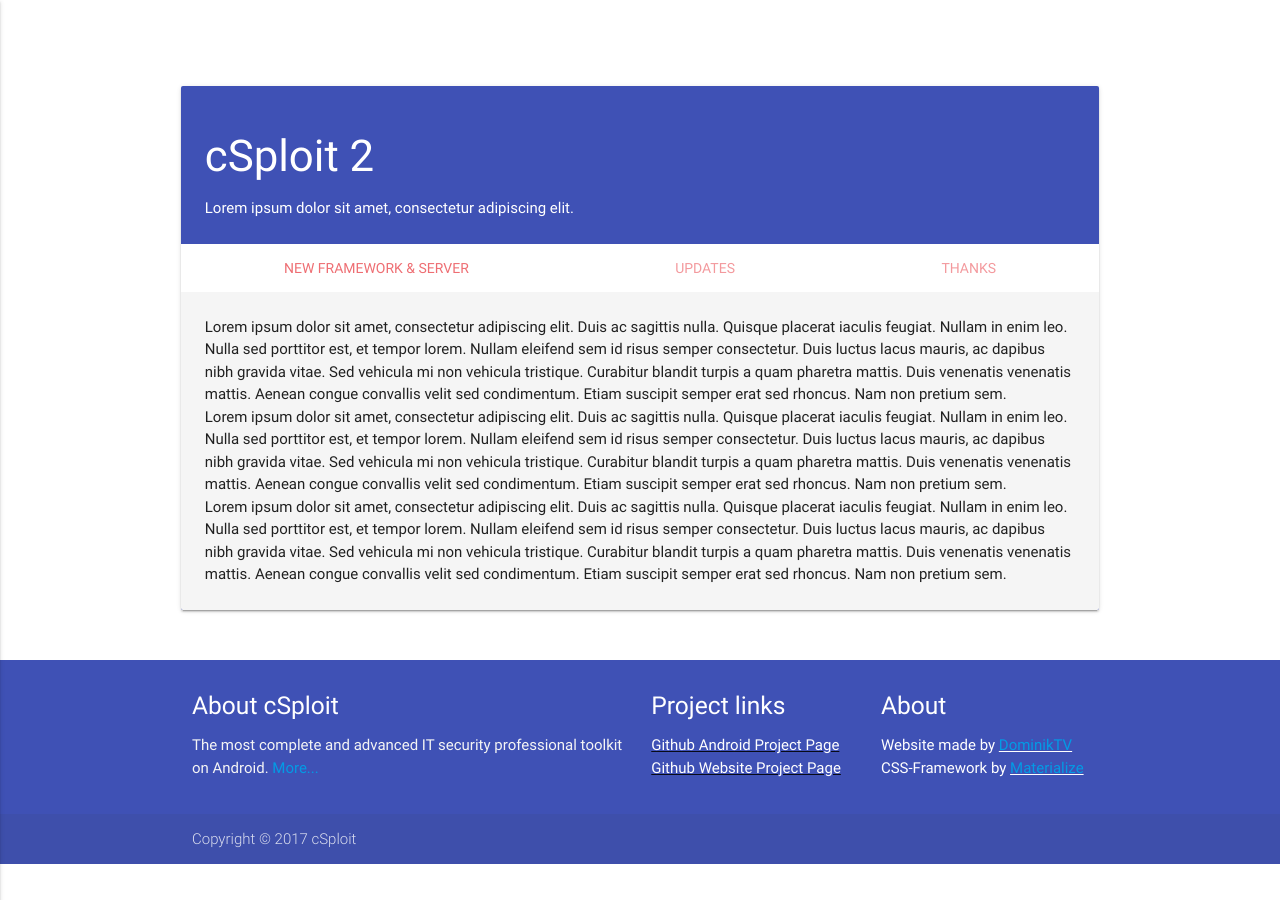
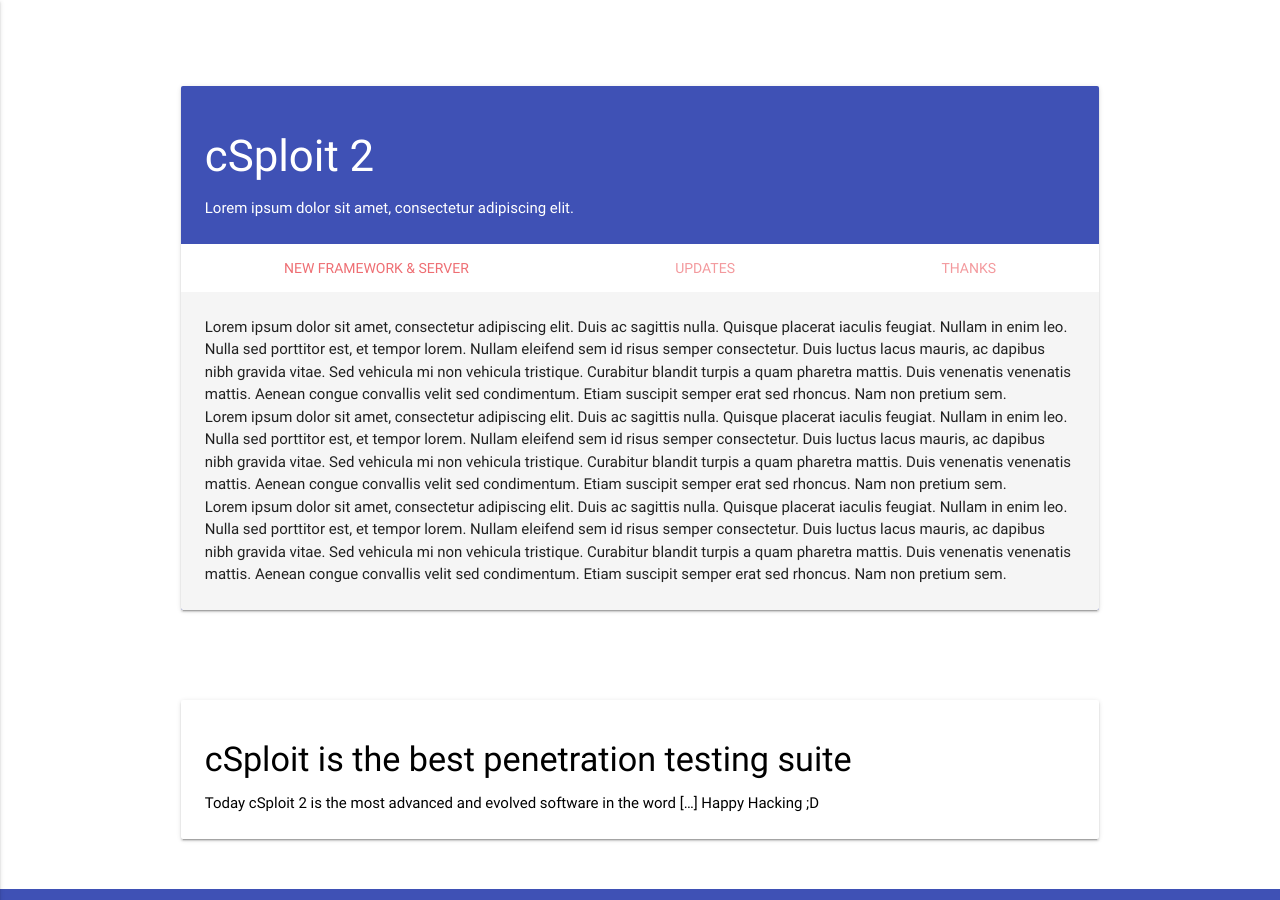
Before and after one commit to cSploit/cSploit.github.io, a Jekyll site: the page built from story.html, in a window 1280 px wide and 900 px high, scrolled down 1050 px. Built offline with Jekyll 4.4.1, drawn with Linux system fonts in a browser that asks for light colours; before the commit the page ends 1914 px from its top, so only the background shows below that; some of the changed text lies outside the part shown.

Commit message:
Finished News and Story, bugfix

```diff
--- a/CNAME
+++ b/CNAME
@@ -1 +1 @@
-andreacioccarelli.github.io/cSploit2
+www.csploit.org
--- /dev/null
+++ b/_includes/story_final.md
@@ -0,0 +1,4 @@
+#### cSploit is the best penetration testing suite
+Today cSploit 2 is the most advanced and evolved software in the word
+[...]
+Happy Hacking ;D
--- a/story.html
+++ b/story.html
@@ -29,9 +29,9 @@
     </div>
     <div class="card-tabs tabs-fixed-width">
         <ul class="tabs tabs-fixed-width">
-            <li class="tab"><a href="#pre-csploit-1">How it was born</a></li>
-            <li class="tab"><a class="active" href="#pre-csploit-2">zANTI</a></li>
-            <li class="tab"><a href="#pre-csploit-3">Developing</a></li>
+            <li class="tab"><a href="#pre-csploit-1">HOW IT WAS BORN</a></li>
+            <li class="tab"><a class="active" href="#pre-csploit-2">ZANTI</a></li>
+            <li class="tab"><a href="#pre-csploit-3">DEVELOPING</a></li>
         </ul>
     </div>
     <div class="card-content grey lighten-4">
@@ -57,7 +57,7 @@
                         <!-- TODO replace these titles -->
                         <li class="tab"><a class="active" href="#csploit-1">NEW FRAMEWORK & SERVER</a></li>
                         <li class="tab"><a href="#csploit-2">UPDATES</a></li>
-                        <li class="tab"><a href="#csploit-3">Thanks</a></li>
+                        <li class="tab"><a href="#csploit-3">THANKS</a></li>
                     </ul>
                 </div>
                 <div class="card-content grey lighten-4">
@@ -70,7 +70,14 @@
                 </div>
             </div>
 
+            <br><br><br>
 
+            <div class="card float">
+                <div class="card-content black-text">
+                <p>{% capture story_final %}{% include story_final.md %}{% endcapture %}
+                        {{ story_final | markdownify }}</p>
+                </div>
+            </div>
         </div>
     </div>
 </div>
```
Also changed, not shown: news.html (+21 -3 lines).
